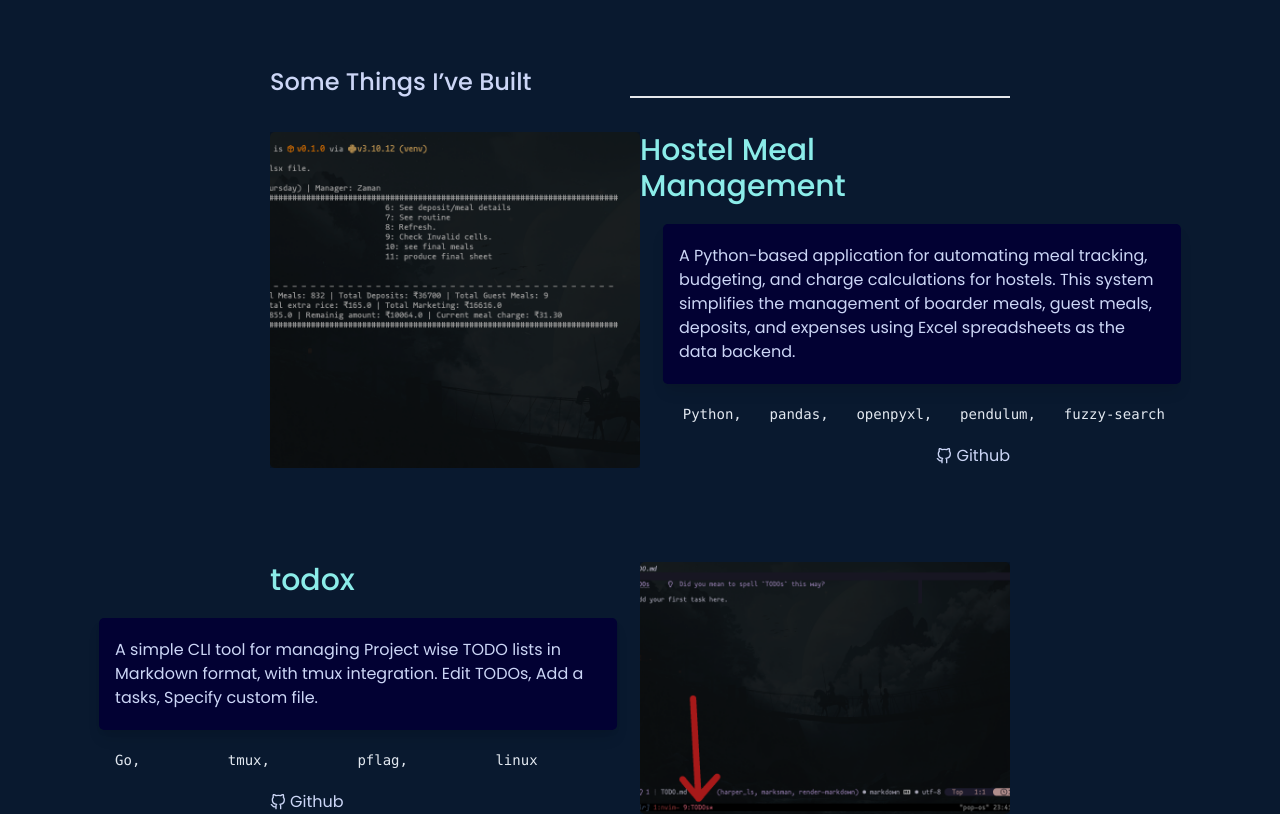
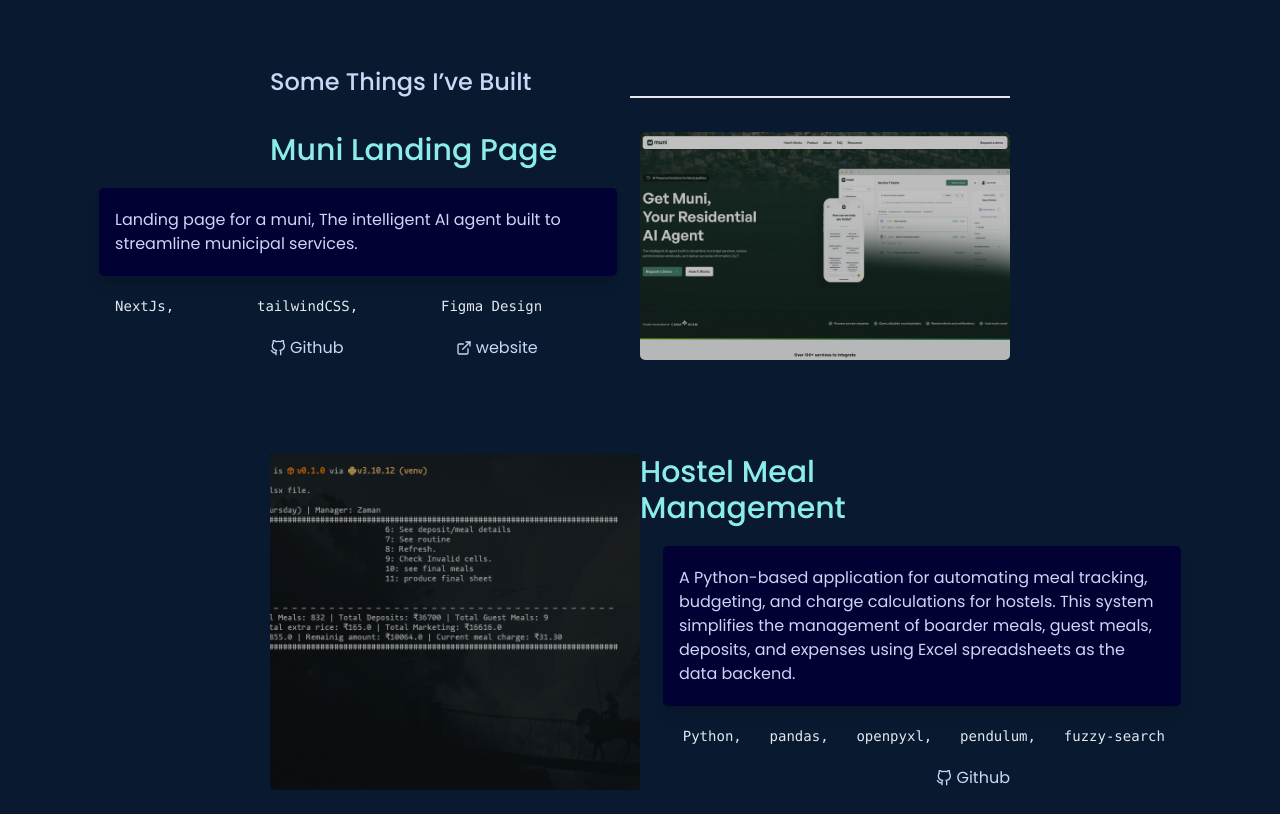
Before and after one commit to s-k-zaman/s-k-zaman.github.io, a React (Vite) app: page / in a window 1280 px wide. Shown: the part 1320-2134 px from the top of the page. Built offline with nearby package versions, Linux system fonts and the light colour scheme.

Commit message:
add: muni landing

```diff
--- a/src/components/IHaveBuilt/index.tsx
+++ b/src/components/IHaveBuilt/index.tsx
@@ -7,6 +7,20 @@
     <Showcase>
       <TitleWithBar title="Some Things I’ve Built">
         <div id="featured" className="flex flex-col gap-[94px]">
+          <FeatureProject
+            title="Muni Landing Page"
+            imgClass="bg-featured-muni-out"
+            reversed
+            popText={
+              <>
+                Landing page for a muni, The intelligent AI agent built to
+                streamline municipal services.
+              </>
+            }
+            tools={["NextJs", "tailwindCSS", "Figma Design"]}
+            github="https://github.com/s-k-zaman/-muni_out-test.git"
+            website="https://muni-out-test.vercel.app/"
+          />
           <FeatureProject
             title="Hostel Meal Management"
             imgClass="bg-featured-hostel-meal"
--- a/tailwind.config.cjs
+++ b/tailwind.config.cjs
@@ -32,6 +32,7 @@
           "url('https://images.unsplash.com/photo-1637363990764-de84fd247b7d?ixlib=rb-4.0.3&ixid=MnwxMjA3fDB8MHxwaG90by1wYWdlfHx8fGVufDB8fHx8&auto=format&fit=crop&w=1170&q=80')",
         "featured-todox": "url('/featured/todox.png')",
         "featured-hostel-meal": "url('/featured/hostel-meal.png')",
+        "featured-muni-out": "url('/featured/muni-out.png')",
       },
     },
   },
```
Also changed, not shown: public/featured/muni-out.png (added).
